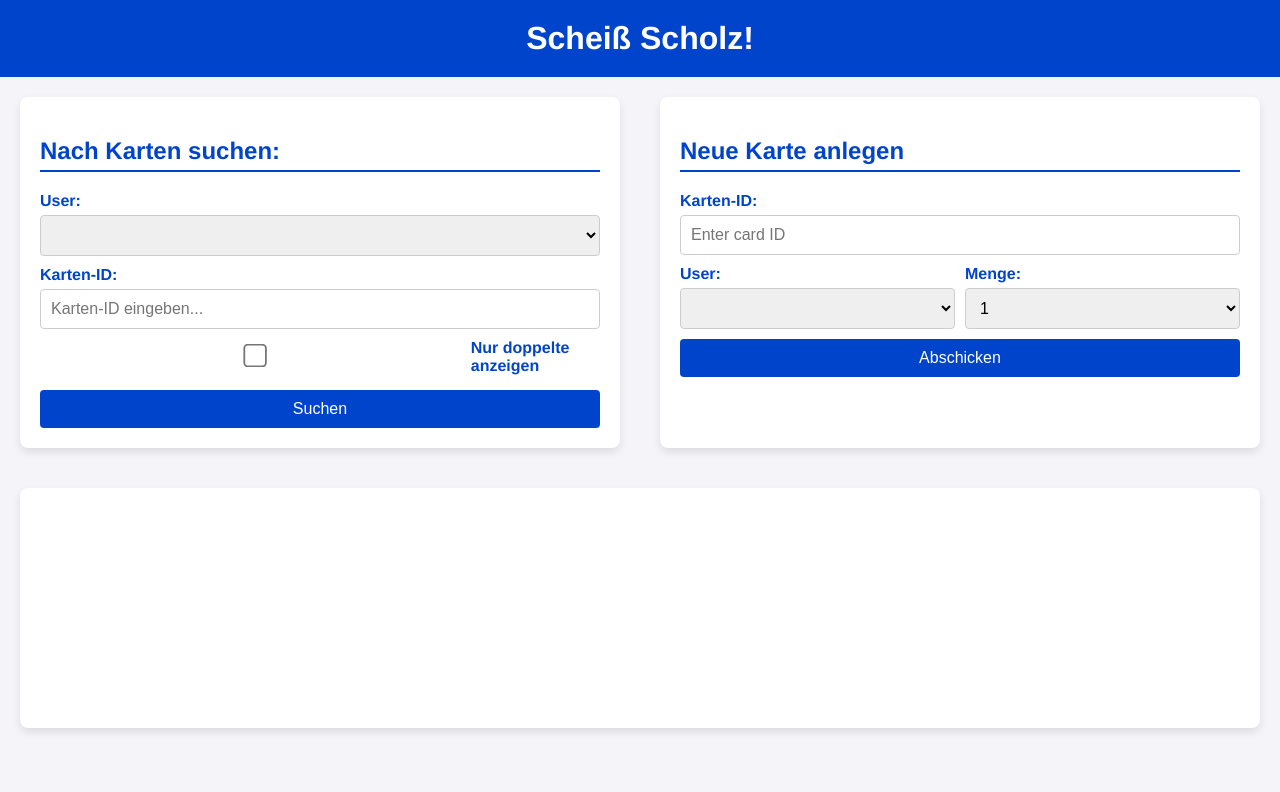
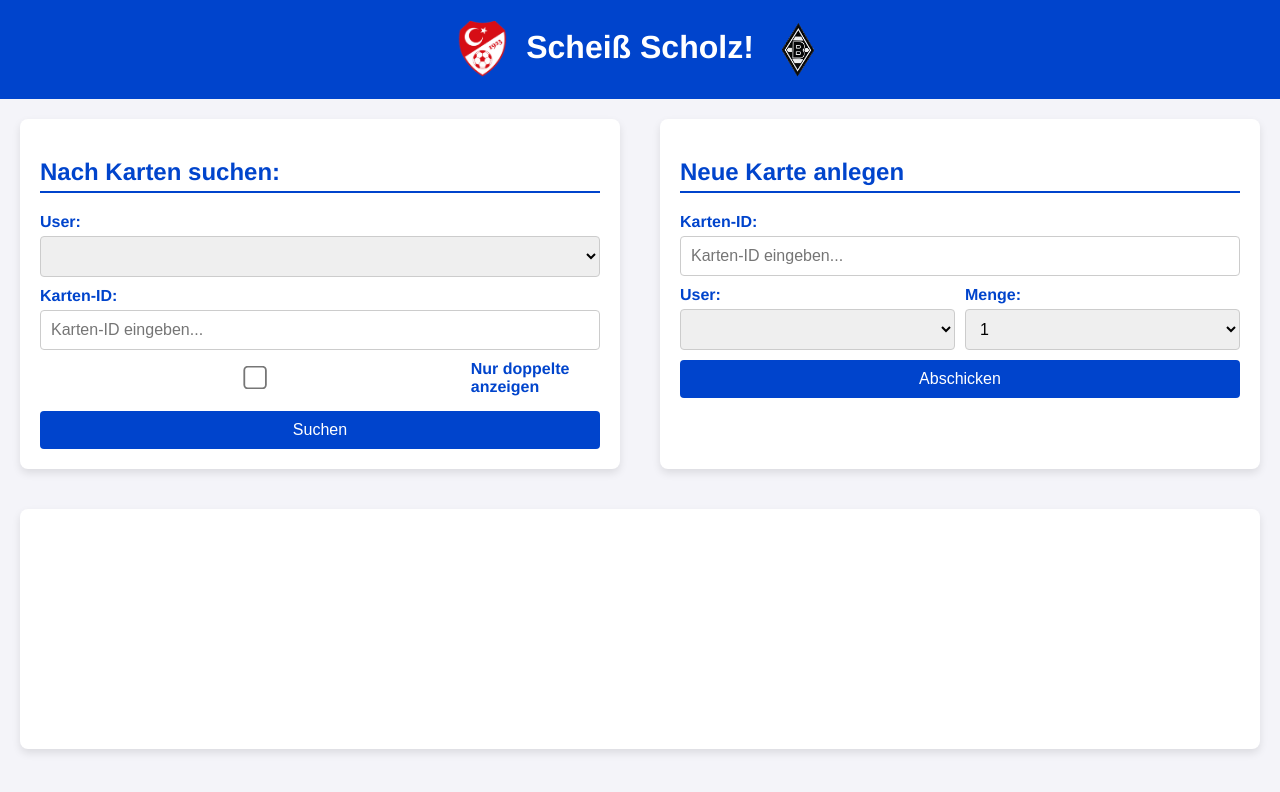
Before and after one commit to ThruZZd/GeoPardy, a website: page public/tobbs.html in a window 1280 px wide. Drawn offline with nearby package versions, Linux system fonts and the light colour scheme; no server answers.

Commit message:
Added images

```diff
--- a/public/css/tobbsstyle.css
+++ b/public/css/tobbsstyle.css
@@ -13,6 +13,14 @@
     padding: 20px;
     margin: 0;
     font-size: 2em;
+    position: relative;
+}
+
+.side-image {
+    width: 50px;  /* Adjust the size as needed */
+    height: auto;
+    vertical-align: middle;
+    margin: 0 10px;
 }
 
 h2 {
--- a/public/tobbs.html
+++ b/public/tobbs.html
@@ -3,13 +3,17 @@
 
 <head>
     <link rel="icon" type="image/png" href="images/favi.png">
-    <title>Tobbs - Euro2024 Collection</title>
+    <title>Tobbs - Euro6 Cards</title>
     <link rel="icon" type="image/x-icon" href="public/favicon.ico">
     <link rel="stylesheet" href="css/tobbsstyle.css">
 </head>
 
 <body>
-    <h1 id="lol">Scheiß Scholz!</h1>
+    <h1 id="lol">
+        <img src="images/tur.png" alt="Left Image" class="side-image">
+        Scheiß Scholz!
+        <img src="images/bmg.png" alt="Right Image" class="side-image">
+    </h1>
 
     <div class="container">
         <div id="search-section">
@@ -43,7 +47,7 @@
             <h2>Neue Karte anlegen</h2>
             <div>
                 <label for="new-card-id">Karten-ID:</label>
-                <input list="new-card-ids" id="new-card-id" placeholder="Enter card ID">
+                <input list="new-card-ids" id="new-card-id" placeholder="Karten-ID eingeben...">
                 <datalist id="new-card-ids">
                     <!-- Card ID options will be populated dynamically -->
                 </datalist>
```
Also changed, not shown: public/images/bmg.png (added), public/images/tur.png (added).
